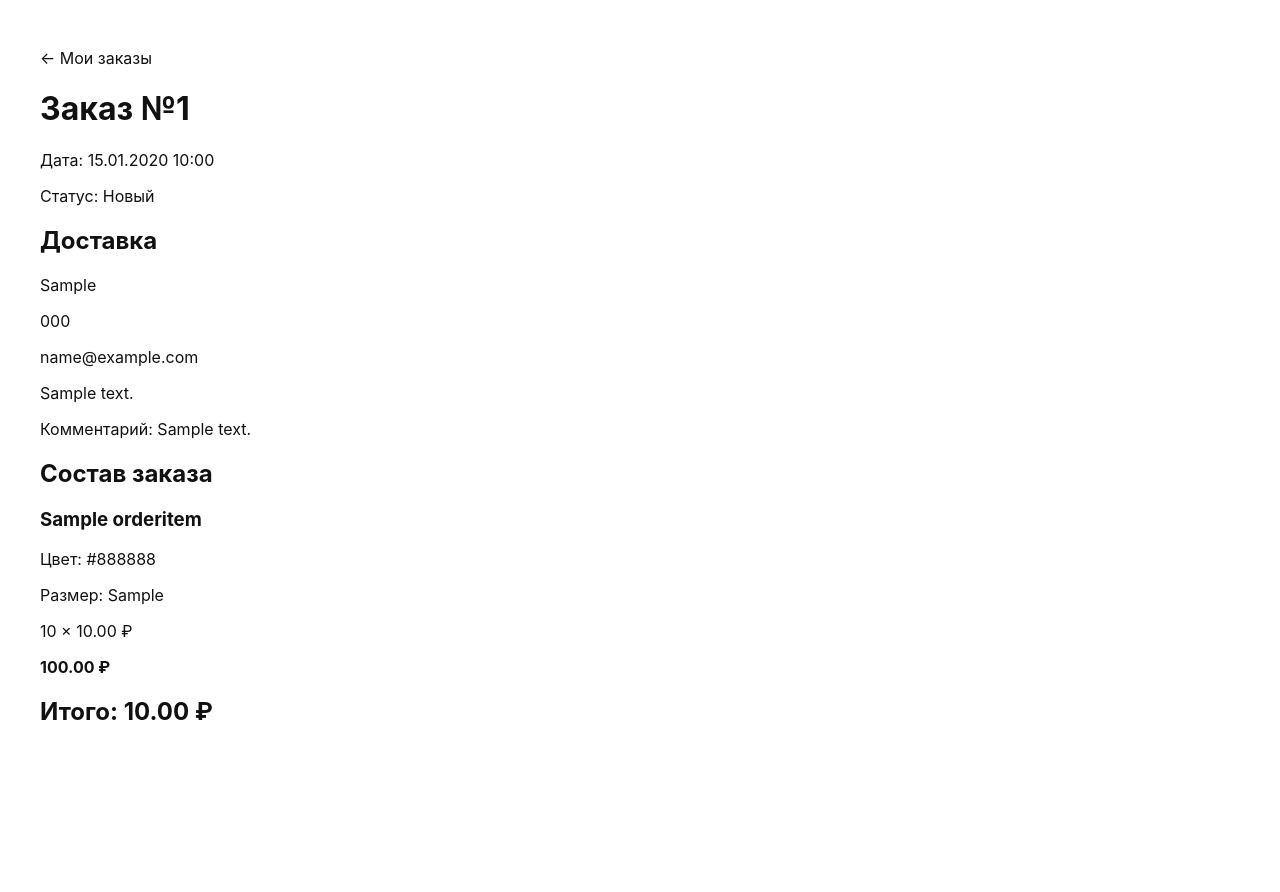
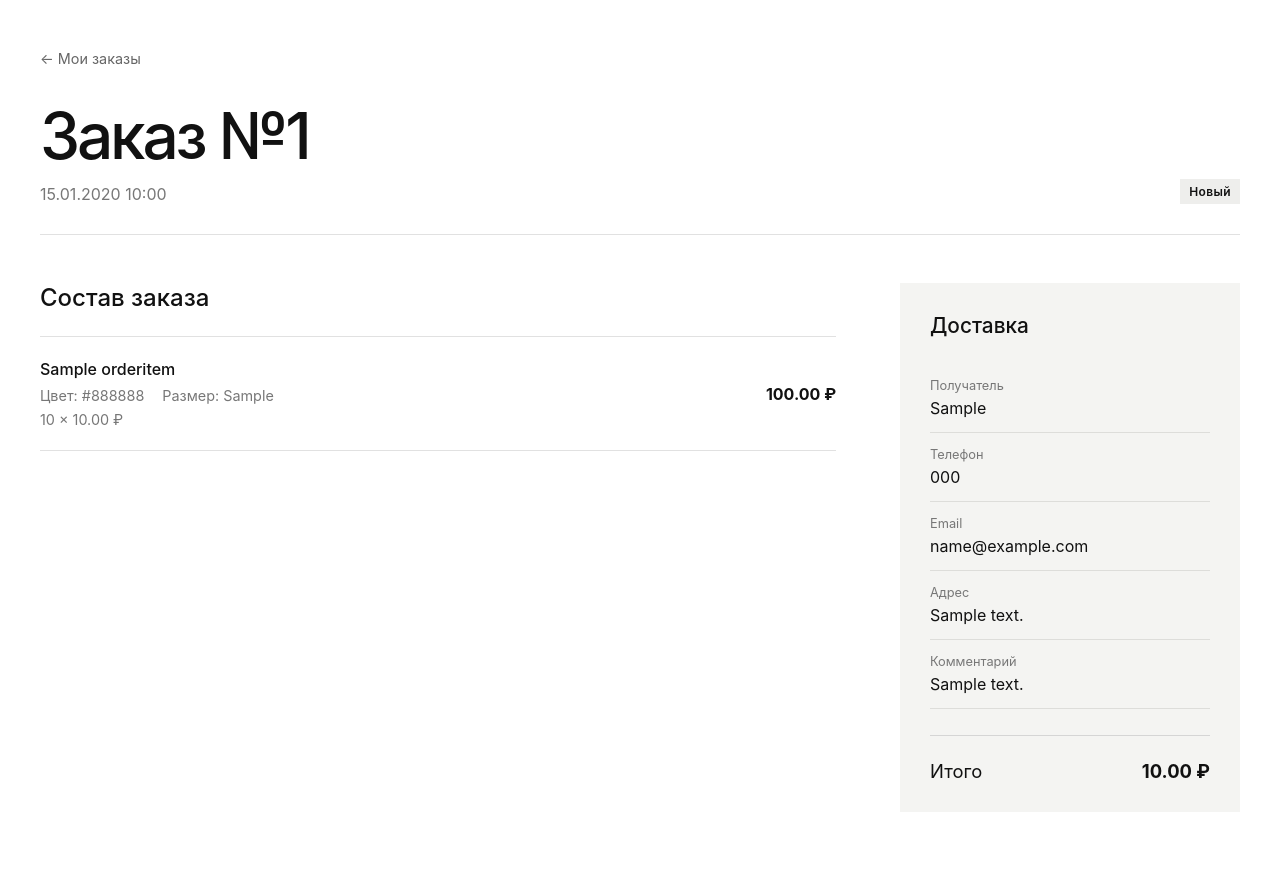
Before and after one commit to GitForgeK-1308/MonoLineStore, a Django app: page /orders/my/1/ in a window 1280 px wide. Shown: the part 73-965 px from the top of the page. Before the commit the page ends 793 px from the top, so only its background shows below. Run offline with Django 5.2, Linux system fonts and the light colour scheme; a user stored in the database is signed in; tables that the repository leaves empty hold one stand-in row (values such as "Sample post").

Commit message:
style(orders): оформить историю и детали заказов

```diff
--- /dev/null
+++ b/orders/static/orders/css/order_history.css
@@ -0,0 +1,356 @@
+.orders-header {
+    margin-bottom: 48px;
+}
+
+.orders-title {
+    margin: 0 0 10px;
+
+    font-size: clamp(2.8rem, 6vw, 4.5rem);
+    font-weight: 500;
+    letter-spacing: -0.05em;
+}
+
+.orders-subtitle {
+    margin: 0;
+
+    color: #777777;
+}
+
+.orders-list {
+    border-top: 1px solid #e1e1e1;
+}
+
+.order-card {
+    display: grid;
+    grid-template-columns: minmax(0, 1fr) auto;
+    gap: 32px;
+
+    padding: 30px 0;
+
+    border-bottom: 1px solid #e1e1e1;
+}
+
+.order-card__top {
+    display: flex;
+    align-items: center;
+    flex-wrap: wrap;
+    gap: 12px;
+
+    margin-bottom: 14px;
+}
+
+.order-card__number {
+    margin: 0;
+
+    font-size: 1.25rem;
+    font-weight: 500;
+}
+
+.order-card__number a:hover {
+    opacity: 0.6;
+}
+
+.order-card__meta {
+    display: flex;
+    flex-wrap: wrap;
+    gap: 10px 24px;
+
+    color: #777777;
+    font-size: 0.9rem;
+}
+
+.order-card__meta p {
+    margin: 0;
+}
+
+.order-card__side {
+    display: flex;
+    flex-direction: column;
+    align-items: flex-end;
+    justify-content: space-between;
+    gap: 18px;
+}
+
+.order-card__price {
+    font-size: 1.15rem;
+    white-space: nowrap;
+}
+
+.order-card__link {
+    color: #666666;
+    font-size: 0.9rem;
+}
+
+.order-card__link:hover {
+    color: #111111;
+}
+
+.order-status {
+    display: inline-flex;
+
+    padding: 5px 9px;
+
+    font-size: 0.75rem;
+    font-weight: 600;
+    letter-spacing: 0.03em;
+
+    background: #eeeeec;
+}
+
+.order-status--new {
+    background: #eeeeec;
+}
+
+.order-status--processing {
+    background: #ebe8dd;
+}
+
+.order-status--completed {
+    background: #e4ebe5;
+}
+
+.order-status--cancelled {
+    color: #8b3c3c;
+
+    background: #f0e4e4;
+}
+
+.orders-empty {
+    max-width: 520px;
+    margin: 80px auto;
+
+    text-align: center;
+}
+
+.orders-empty__title {
+    margin: 0 0 14px;
+
+    font-size: 2rem;
+    font-weight: 500;
+}
+
+.orders-empty__text {
+    margin: 0 0 28px;
+
+    color: #777777;
+}
+
+.orders-empty__link {
+    display: inline-block;
+
+    padding: 14px 24px;
+
+    color: #ffffff;
+
+    background: #111111;
+}
+
+.orders-pagination {
+    display: flex;
+    align-items: center;
+    justify-content: center;
+    gap: 24px;
+
+    margin-top: 40px;
+}
+
+.orders-pagination__link {
+    padding: 8px 0;
+
+    border-bottom: 1px solid #111111;
+}
+
+.orders-pagination__current {
+    color: #777777;
+    font-size: 0.9rem;
+}
+
+
+/* Order detail */
+
+.order-detail__back {
+    display: inline-block;
+
+    margin-bottom: 30px;
+
+    color: #666666;
+    font-size: 0.9rem;
+}
+
+.order-detail__back:hover {
+    color: #111111;
+}
+
+.order-detail__header {
+    display: flex;
+    align-items: flex-end;
+    justify-content: space-between;
+    gap: 30px;
+
+    margin-bottom: 48px;
+    padding-bottom: 30px;
+
+    border-bottom: 1px solid #e1e1e1;
+}
+
+.order-detail__title {
+    margin: 0 0 10px;
+
+    font-size: clamp(2.5rem, 6vw, 4rem);
+    font-weight: 500;
+    letter-spacing: -0.05em;
+}
+
+.order-detail__date {
+    margin: 0;
+
+    color: #777777;
+}
+
+.order-detail__layout {
+    display: grid;
+    grid-template-columns: minmax(0, 1fr) 340px;
+    gap: 64px;
+    align-items: start;
+}
+
+.order-detail__section {
+    margin-bottom: 48px;
+}
+
+.order-detail__section-title {
+    margin: 0 0 24px;
+
+    font-size: 1.5rem;
+    font-weight: 500;
+}
+
+.order-detail__items {
+    border-top: 1px solid #e1e1e1;
+}
+
+.order-detail__item {
+    display: grid;
+    grid-template-columns: minmax(0, 1fr) auto;
+    gap: 24px;
+
+    padding: 22px 0;
+
+    border-bottom: 1px solid #e1e1e1;
+}
+
+.order-detail__item-name {
+    margin: 0 0 8px;
+
+    font-size: 1rem;
+    font-weight: 500;
+}
+
+.order-detail__item-meta {
+    display: flex;
+    flex-wrap: wrap;
+    gap: 8px 18px;
+
+    margin: 0 0 7px;
+
+    color: #777777;
+    font-size: 0.9rem;
+}
+
+.order-detail__item-quantity {
+    margin: 0;
+
+    color: #777777;
+    font-size: 0.9rem;
+}
+
+.order-detail__item-price {
+    align-self: center;
+
+    white-space: nowrap;
+}
+
+.order-detail__summary {
+    position: sticky;
+    top: 32px;
+
+    padding: 30px;
+
+    background: #f4f4f2;
+}
+
+.order-detail__summary-title {
+    margin: 0 0 26px;
+
+    font-size: 1.3rem;
+    font-weight: 500;
+}
+
+.order-detail__info {
+    margin: 0;
+}
+
+.order-detail__info-row {
+    padding: 14px 0;
+
+    border-bottom: 1px solid #ddddda;
+}
+
+.order-detail__info-row dt {
+    margin-bottom: 5px;
+
+    color: #777777;
+    font-size: 0.8rem;
+}
+
+.order-detail__info-row dd {
+    margin: 0;
+
+    word-break: break-word;
+}
+
+.order-detail__total {
+    display: flex;
+    align-items: center;
+    justify-content: space-between;
+    gap: 18px;
+
+    margin-top: 26px;
+    padding-top: 24px;
+
+    font-size: 1.15rem;
+
+    border-top: 1px solid #d5d5d5;
+}
+
+@media (max-width: 900px) {
+    .order-detail__layout {
+        grid-template-columns: 1fr;
+        gap: 20px;
+    }
+
+    .order-detail__summary {
+        position: static;
+    }
+}
+
+@media (max-width: 600px) {
+    .order-card {
+        grid-template-columns: 1fr;
+        gap: 20px;
+    }
+
+    .order-card__side {
+        align-items: flex-start;
+    }
+
+    .order-detail__header {
+        align-items: flex-start;
+        flex-direction: column;
+    }
+
+    .order-detail__item {
+        grid-template-columns: 1fr;
+        gap: 10px;
+    }
+}
--- a/templates/orders/order_detail.html
+++ b/templates/orders/order_detail.html
@@ -1,78 +1,124 @@
 {% extends "core/base.html" %}
+{% load static %}
 
 {% block title %}Заказ №{{ order.pk }} | MONO LINE{% endblock %}
 
+{% block extra_css %}
+    <link
+        rel="stylesheet"
+        href="{% static 'orders/css/order_history.css' %}"
+    >
+{% endblock %}
+
 {% block content %}
-<a href="{% url 'orders:my_orders' %}">
+<a
+    class="order-detail__back"
+    href="{% url 'orders:my_orders' %}"
+>
     ← Мои заказы
 </a>
 
-<h1>Заказ №{{ order.pk }}</h1>
+<header class="order-detail__header">
+    <div>
+        <h1 class="order-detail__title">
+            Заказ №{{ order.pk }}
+        </h1>
 
-<p>
-    Дата:
-    {{ order.created_at|date:"d.m.Y H:i" }}
-</p>
+        <p class="order-detail__date">
+            {{ order.created_at|date:"d.m.Y H:i" }}
+        </p>
+    </div>
 
-<p>
-    Статус:
-    {{ order.get_status_display }}
-</p>
+    <span
+        class="order-status order-status--{{ order.status }}"
+    >
+        {{ order.get_status_display }}
+    </span>
+</header>
 
-<section>
-    <h2>Доставка</h2>
+<div class="order-detail__layout">
+    <div>
+        <section class="order-detail__section">
+            <h2 class="order-detail__section-title">
+                Состав заказа
+            </h2>
 
-    <p>
-        {{ order.first_name }}
-    </p>
+            <div class="order-detail__items">
+                {% for item in order.items.all %}
+                    <article class="order-detail__item">
+                        <div>
+                            <h3 class="order-detail__item-name">
+                                {{ item.product_name }}
+                            </h3>
 
-    <p>
-        {{ order.phone }}
-    </p>
+                            <p class="order-detail__item-meta">
+                                <span>
+                                    Цвет: {{ item.color }}
+                                </span>
 
-    <p>
-        {{ order.email }}
-    </p>
+                                <span>
+                                    Размер: {{ item.size }}
+                                </span>
+                            </p>
 
-    <p>
-        {{ order.address }}
-    </p>
+                            <p class="order-detail__item-quantity">
+                                {{ item.quantity }} ×
+                                {{ item.price }} ₽
+                            </p>
+                        </div>
 
-    {% if order.comment %}
-        <p>
-            Комментарий:
-            {{ order.comment }}
-        </p>
-    {% endif %}
-</section>
+                        <strong class="order-detail__item-price">
+                            {{ item.total_price }} ₽
+                        </strong>
+                    </article>
+                {% endfor %}
+            </div>
+        </section>
+    </div>
 
-<section>
-    <h2>Состав заказа</h2>
+    <aside class="order-detail__summary">
+        <h2 class="order-detail__summary-title">
+            Доставка
+        </h2>
 
-    {% for item in order.items.all %}
-        <article>
-            <h3>{{ item.product_name }}</h3>
+        <dl class="order-detail__info">
+            <div class="order-detail__info-row">
+                <dt>Получатель</dt>
+                <dd>{{ order.first_name }}</dd>
+            </div>
 
-            <p>
-                Цвет: {{ item.color }}
-            </p>
+            <div class="order-detail__info-row">
+                <dt>Телефон</dt>
+                <dd>{{ order.phone }}</dd>
+            </div>
 
-            <p>
-                Размер: {{ item.size }}
-            </p>
+            <div class="order-detail__info-row">
+                <dt>Email</dt>
+                <dd>{{ order.email }}</dd>
+            </div>
 
-            <p>
-                {{ item.quantity }} × {{ item.price }} ₽
-            </p>
+            <div class="order-detail__info-row">
+                <dt>Адрес</dt>
+                <dd>{{ order.address }}</dd>
+            </div>
+
+            {% if order.comment %}
+                <div class="order-detail__info-row">
+                    <dt>Комментарий</dt>
+                    <dd>{{ order.comment }}</dd>
+                </div>
+            {% endif %}
+        </dl>
+
+        <div class="order-detail__total">
+            <span>
+                Итого
+            </span>
 
             <strong>
-                {{ item.total_price }} ₽
+                {{ order.total_price }} ₽
             </strong>
-        </article>
-    {% endfor %}
-</section>
-
-<h2>
-    Итого: {{ order.total_price }} ₽
-</h2>
+        </div>
+    </aside>
+</div>
 {% endblock %}
```
Also changed, not shown: orders/tests/test_views.py (+23 -0 lines), templates/orders/my_orders.html (+75 -19 lines).
